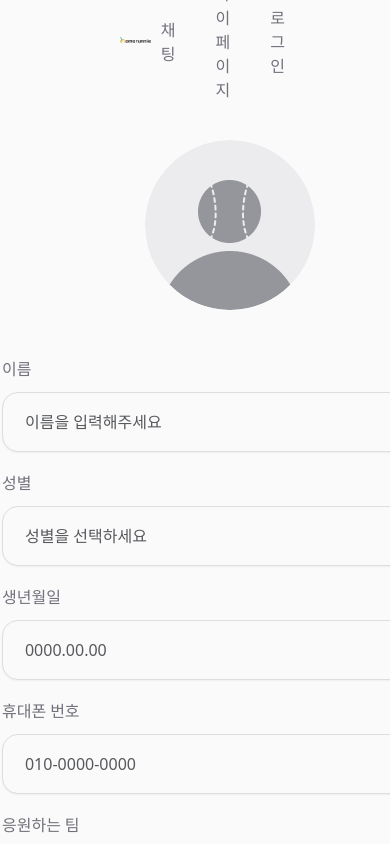
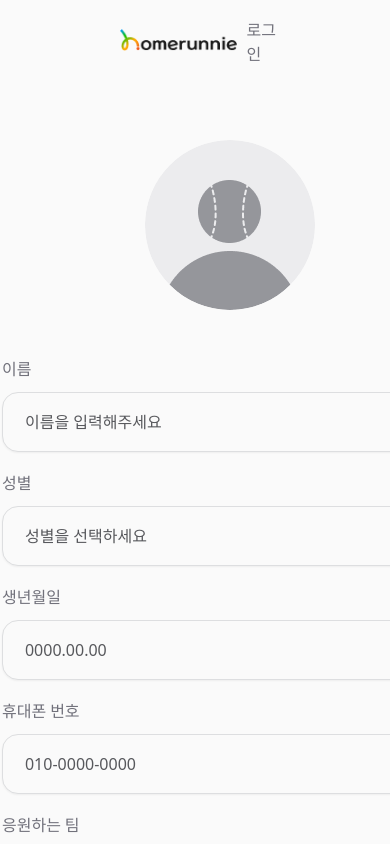
Before and after one commit to M0oO0ooOO00/MooClient, a Next.js app: page /signup in a window 390 px wide. Shown: the top 844 px of the page. Built offline with nearby package versions, Linux system fonts and the light colour scheme.

Commit message:
feat: [#13] 헤더에 로그인 상태 구분 임시 구현

```diff
--- a/app/landing/page.tsx
+++ b/app/landing/page.tsx
@@ -1,11 +1,9 @@
 // 나중에 랜딩 경로로 바꿔야함
 import Landing from "@/features/landing/ui/landing";
-import Header from "@/shared/ui/header/header";
 
 export default function Page() {
   return (
     <div className="flex flex-col gap-[156px]">
-      <Header />
       <Landing />
     </div>
   );
--- a/app/page.tsx
+++ b/app/page.tsx
@@ -6,7 +6,7 @@ import { BgmTag } from "@/shared/ui/tag/bgm-tag";
 
 export default function Home() {
   return (
-    <div className="font-sans grid grid-rows-[20px_1fr_20px] items-center justify-items-center min-h-screen p-8 pb-20 gap-16 sm:p-20">
+    <div className="font-sans grid grid-rows-[20px_1fr_20px] items-center justify-items-center min-h-screen p-8 pb-20 gap-16 sm:p-20 mt-[240px]">
       <div className="space-y-6 bg-background p-6 rounded-xl border border-border w-full max-w-md">
         {/* 버튼 컴포넌트들 */}
         <div className="space-y-3">
--- a/app/signup/page.tsx
+++ b/app/signup/page.tsx
@@ -1,10 +1,8 @@
 import SignUpForm from "@/features/signup/ui/SignUpForm";
-import Header from "@/shared/ui/header/header";
 
 export default function Page() {
   return (
     <div className="flex flex-col gap-[56px]">
-      <Header />
       <SignUpForm />
     </div>
   );
--- a/src/features/landing/ui/landing.tsx
+++ b/src/features/landing/ui/landing.tsx
@@ -1,10 +1,14 @@
 import KakaoLoginButton from "@/features/landing/ui/kakao-login-button";
+import Header from "@/shared/ui/header/header";
 
 export default function Landing() {
   return (
-    <div className="w-[564px] flex flex-col m-auto gap-[77px] items-center">
-      <div className="w-full h-[546px] bg-zinc-300 flex items-center justify-center rounded-2xl" />
-      <KakaoLoginButton />
-    </div>
+    <>
+      <Header />
+      <div className="w-[564px] flex flex-col m-auto gap-[77px] items-center">
+        <div className="w-full h-[546px] bg-zinc-300 flex items-center justify-center rounded-2xl" />
+        <KakaoLoginButton />
+      </div>
+    </>
   );
 }
--- a/src/features/signup/ui/SignUpForm.tsx
+++ b/src/features/signup/ui/SignUpForm.tsx
@@ -1,5 +1,6 @@
 import TextFields from "@/features/signup/ui/TextFields";
 import { baseBallTeamItems } from "@/entities/team/team";
+import Header from "@/shared/ui/header/header";
 
 const genderItems = [
   { value: "male", label: "남성" },
@@ -8,12 +9,13 @@ const genderItems = [
 
 export default function SignUpForm() {
   return (
-    <div>
+    <>
+      <Header />
       <div className="w-[460px] m-auto flex flex-col justify-start items-center gap-14">
-        <div className="gap-12 w-full items-center flex flex-col">
-          <TextFields baseBallTeamItems={baseBallTeamItems} genderItems={genderItems} />
-        </div>
+        {/*<div className="gap-12 w-full items-center flex flex-col">*/}
+        <TextFields baseBallTeamItems={baseBallTeamItems} genderItems={genderItems} />
+        {/*</div>*/}
       </div>
-    </div>
+    </>
   );
 }
--- a/src/shared/ui/header/header.tsx
+++ b/src/shared/ui/header/header.tsx
@@ -1,31 +1,55 @@
+"use client";
+
 import Image from "next/image";
 import Link from "next/link";
+import { useState } from "react";
 
 export default function Header() {
+  const [isLogged, setIsLogged] = useState(false);
+
+  // 임시 상태 변화 감지 함수
+  const onClickLogin = () => {
+    setIsLogged(true);
+  };
+
+  const onClickLogout = () => {
+    setIsLogged(false);
+  };
+
   return (
-    <header className="w-full h-[84px] bg-neutral-50 flex items-center justify-between">
+    <header className="w-full h-[84px] bg-neutral-50 flex items-center justify-between z-9999">
       <div className="flex items-center pt-[29px] pb-[33px] pl-[120px]">
         <Image src="/images/typo-default.png" alt="로고 위치" width={128} height={22} />
       </div>
       {/* 오른쪽 메뉴 박스 */}
       <nav className="flex items-center justify-center gap-[20px] rounded-[10px] pr-[95px]">
         {/* 나중에 링크 바꾸기 */}
-        {/* 로그인/비로그인시 구분도 해야함 */}
-        <div className="px-[10px] py-[15px] justify-start text-zinc-500 text-base font-medium rounded-[10px] hover:bg-gray-50">
-          <Link className="cursor-pointer" href="/">
-            채팅
+        {isLogged && (
+          <>
+            <Link className="cursor-pointer" href="/">
+              <div className="px-[10px] py-[15px] justify-start text-zinc-500 text-base font-medium rounded-[10px] hover:bg-gray-50">
+                채팅
+              </div>
+            </Link>
+            <Link className="cursor-pointer" href="/">
+              <div className="px-[10px] py-[15px] justify-start text-zinc-500 text-base font-medium rounded-[10px] hover:bg-gray-50">
+                마이페이지
+              </div>
+            </Link>
+            <Link className="cursor-pointer" href="/landing" onClick={onClickLogout}>
+              <div className="px-[10px] py-[15px] justify-start text-zinc-500 text-base font-medium rounded-[10px] hover:bg-gray-50">
+                로그아웃
+              </div>
+            </Link>
+          </>
+        )}
+        {!isLogged && (
+          <Link className="cursor-pointer" href="/landing" onClick={onClickLogin}>
+            <div className="px-[10px] py-[15px] justify-start text-zinc-500 text-base font-medium rounded-[10px] hover:bg-gray-50">
+              로그인
+            </div>
           </Link>
-        </div>
-        <div className="px-[10px] py-[15px] justify-start text-zinc-500 text-base font-medium rounded-[10px] hover:bg-gray-50">
-          <Link className="cursor-pointer" href="/">
-            마이페이지
-          </Link>
-        </div>
-        <div className="px-[10px] py-[15px] justify-start text-zinc-500 text-base font-medium rounded-[10px] hover:bg-gray-50">
-          <Link className="cursor-pointer" href="/">
-            로그인
-          </Link>
-        </div>
+        )}
       </nav>
     </header>
   );
```
